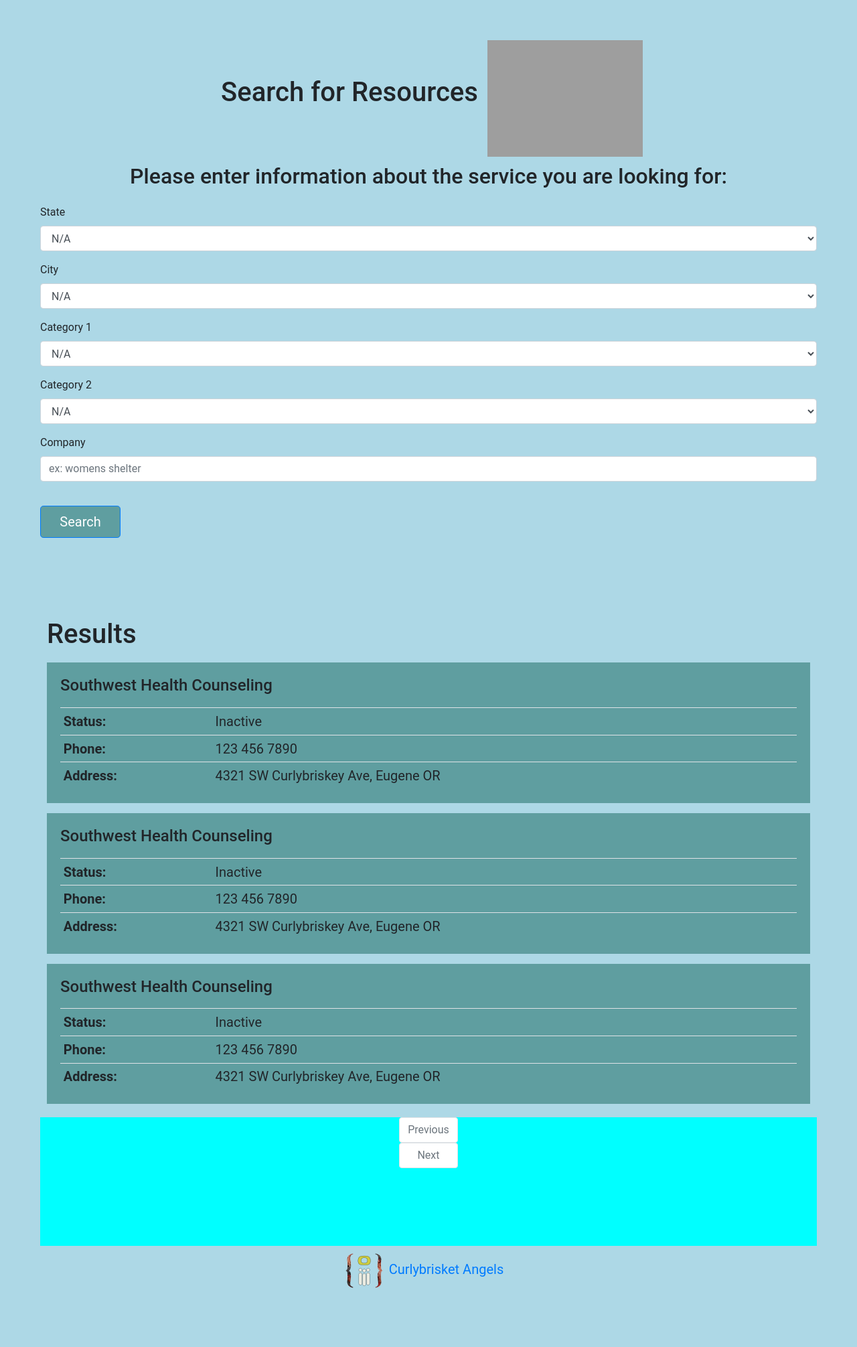
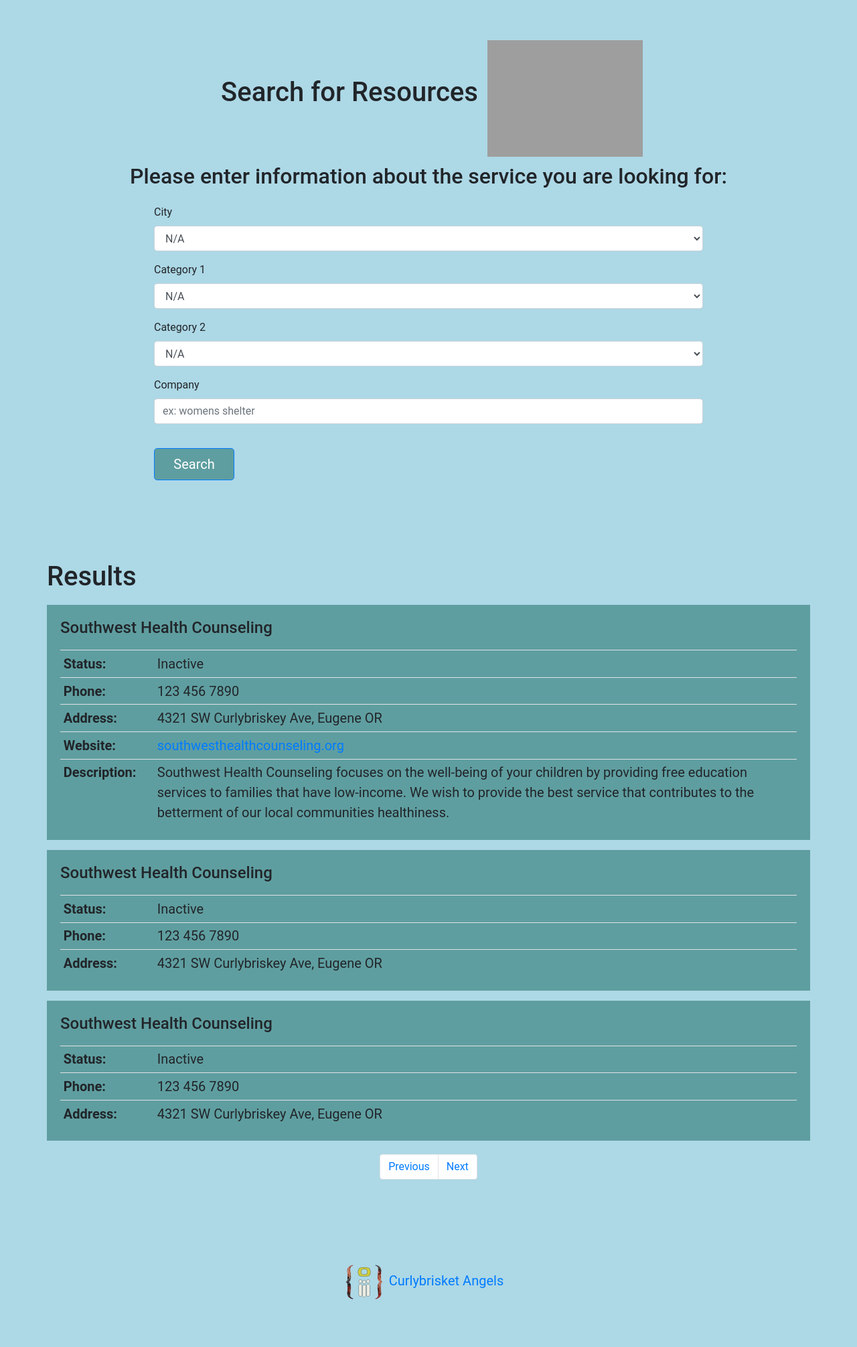
Before and after one commit to curlybrisket-angels/white-bird-by-curlybrisket-angels, a Flask app: page / in a window 1280 px wide. Shown: the whole page at 67% size. Before the commit the page ends 1923 px from the top, so only its background shows below. Run offline with Flask 2, Linux system fonts and the light colour scheme; data that the repository does not hold is empty; parts of the project's set-up code (start-up, migrations or seed data) failed here and were passed over; some libraries are stand-ins or nearby versions; grey boxes are pictures that could not be loaded.

Commit message:
better page

```diff
--- a/static/css/main.css
+++ b/static/css/main.css
@@ -30,6 +30,7 @@ h2 {
 }
 
 #searchForm {
+    margin: 0px 170px 0px 170px;
     margin-top: 15px;
     display: block;
 
@@ -78,12 +79,14 @@ h4 {
     background-color: cadetblue;
 }
 
+th {
+    width: 140px;
+}
+
 .searchResultsNav {
     margin: 20px 0px 0px 0px;
     padding-bottom: 100px;
-    background-color: aqua;
     text-align: center;
-    align-content: center;
 }
 
 .logo-image {
--- a/templates/index.html
+++ b/templates/index.html
@@ -12,7 +12,7 @@
         <script src="https://maxcdn.bootstrapcdn.com/bootstrap/4.0.0/js/bootstrap.min.js" integrity="sha384-JZR6Spejh4U02d8jOt6vLEHfe/JQGiRRSQQxSfFWpi1MquVdAyjUar5+76PVCmYl" crossorigin="anonymous"></script>
 
         <!--Custom css-->
-        <link rel="stylesheet" href="{{ url_for('static', filename='css/main.css') }}" media="screen">
+        <link rel="stylesheet" href="{{ url_for('static', filename='../static/css/main.css') }}" media="screen">
         <link rel="stylesheet" href="../static/css/main.css" media="screen">
 
         <!--Custom javascript-->
@@ -28,17 +28,6 @@
         </div>
 
         <form method="POST" action="/_startup" id="searchForm">
-          <div class="form-group">
-            <label for="formInputState">State</label>
-            <select class="form-control" id="formInputState">
-              <option>N/A</option>
-              <option>Oregon</option>
-              <option>Washington</option>
-              <option>California</option>
-              <option>Idaho</option>
-              <option>Montana</option>
-            </select>
-          </div>
           <div class="form-group">
             <label for="formInputCity">City</label>
             <select class="form-control" id="formInputCity">
@@ -122,16 +111,9 @@
             <label for="formInputCompany">Company</label>
             <input type="text" class="form-control" id="formInputCompany" placeholder="ex: womens shelter">
           </div>
+
+          <button id="searchButton" type="button" class="btn btn-primary btn-lg" onClick="document.getElementById('searchResults').scrollIntoView();">Search</button>
         </form>
-
-        <button id="searchButton" type="button" class="btn btn-primary btn-lg" onClick="document.getElementById('searchResults').scrollIntoView();">Search</button>
-<!--
-        <div id="demo">
-
-        <h2>Let AJAX change this text</h2>
-            <button type="button" onclick="loadDoc()">submit search</button>
-        </div>
--->
 
         <div id="searchResults">
             <h1>Results</h1>
@@ -141,16 +123,24 @@
                 <table class="table table-sm table-light">
                   <tbody class="resultTable">
                     <tr>
-                      <th scope="row">Status:</th>
+                      <th scope="row" class="SearchModuleMainCol">Status:</th>
                       <td>Inactive</td>
                     </tr>
                     <tr>
-                      <th scope="row">Phone:</th>
+                      <th scope="row" class="SearchModuleMainCol">Phone:</th>
                       <td>123 456 7890</td>
                     </tr>
                     <tr>
-                      <th scope="row">Address:</th>
+                      <th scope="row" class="SearchModuleMainCol">Address:</th>
                       <td>4321 SW Curlybriskey Ave, Eugene OR</td>
+                    </tr>
+                    <tr>
+                      <th scope="row" class="SearchModuleMainCol">Website:</th>
+                      <td><a href="https://curlybrisketangels.com/search">southwesthealthcounseling.org</a></td>
+                    </tr>
+                    <tr>
+                      <th scope="row">Description:</th>
+                      <td>Southwest Health Counseling focuses on the well-being of your children by providing free education services to families that have low-income. We wish to provide the best service that contributes to the betterment of our local communities healthiness.</td>
                     </tr>
                   </tbody>
                 </table>
@@ -209,12 +199,11 @@
 
     <nav class="searchResultsNav" aria-label="Page navigation example" onClick="document.getElementById('searchResults').scrollIntoView();">
       <ul class="pagination justify-content-center">
-        <li class="page-item disabled">
-          <a class="page-link" href="#" tabindex="-1">Previous</a>
-          <a class="page-link" href="#">Next</a>
-        </li>
+        <li class="page-item"><a class="page-link" href="#">Previous</a></li>
+        <li class="page-item"><a class="page-link" href="#">Next</a></li>
       </ul>
     </nav>
+
 
     <footer>
         <span>
```
